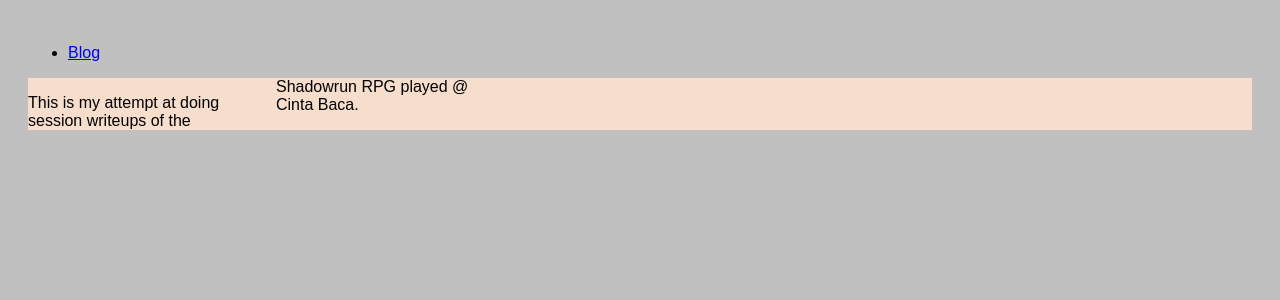
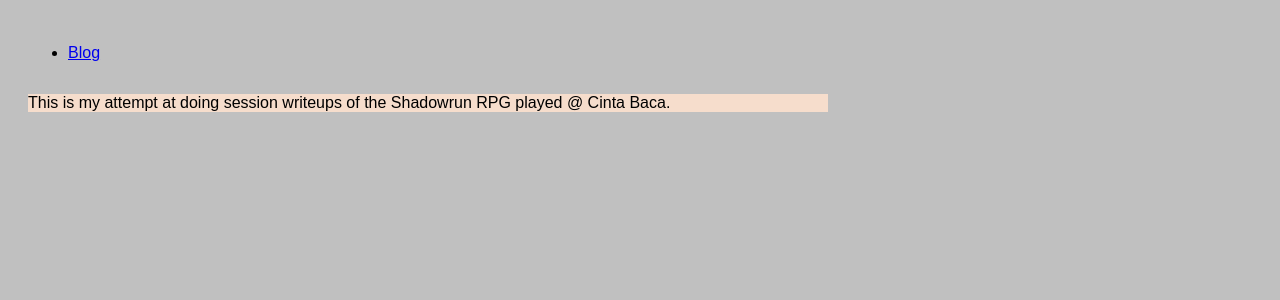
Before and after one commit to naylamay/naylamay.github.io, a Jekyll site: the page built from _posts/2019-11-12-What-are.md, in a window 1280 px wide. Shown: the top 300 px of the page. Built offline with Jekyll 4.4.1, drawn with Linux system fonts in a browser that asks for light colours.

Commit message:
Update main.css

```diff
--- a/css/main.css
+++ b/css/main.css
@@ -42,6 +42,8 @@ body {
   display: flex;
   flex-direction: column;
   justify-content: center;
+  width: 800px;
+
 }
 
 
@@ -56,7 +58,6 @@ body {
 .postcard {
   background-color: #f6ddcc;
   text-align: left;
-  column-width: 200px;
 }
 
 
```
